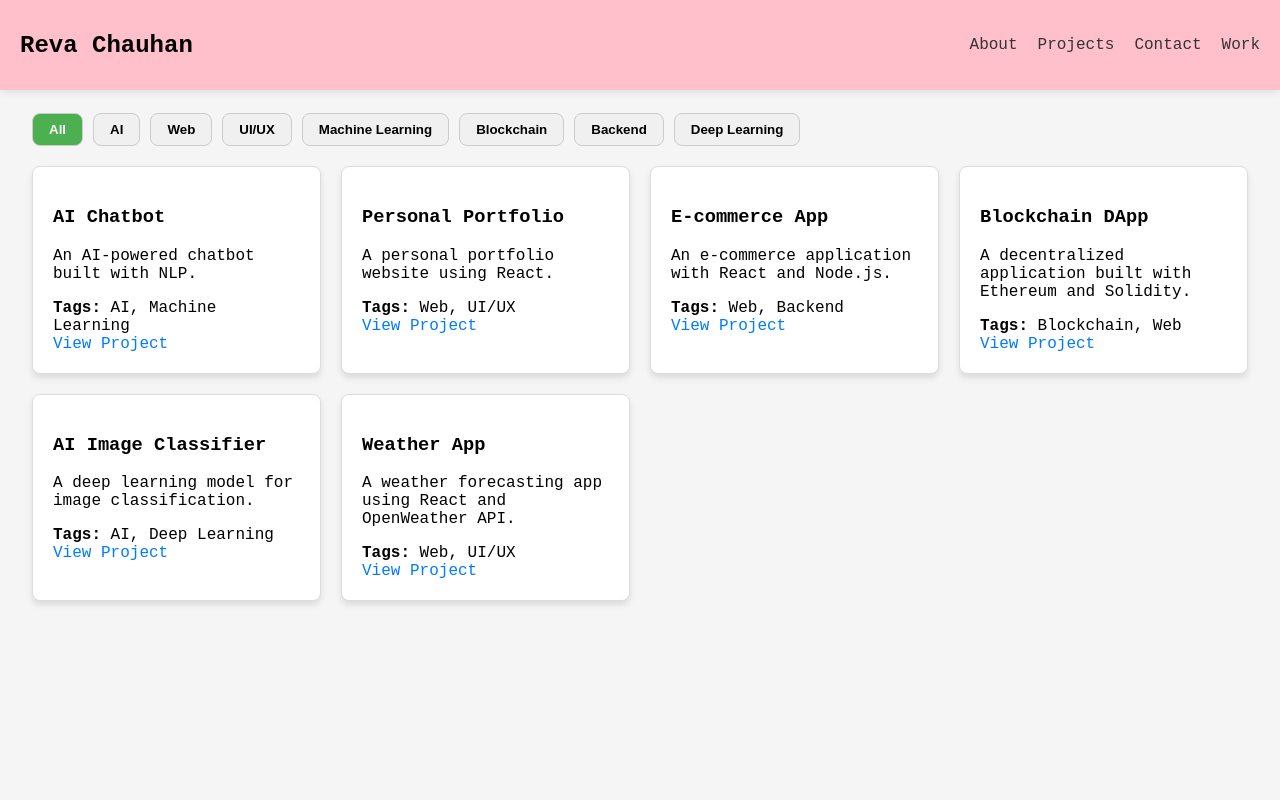
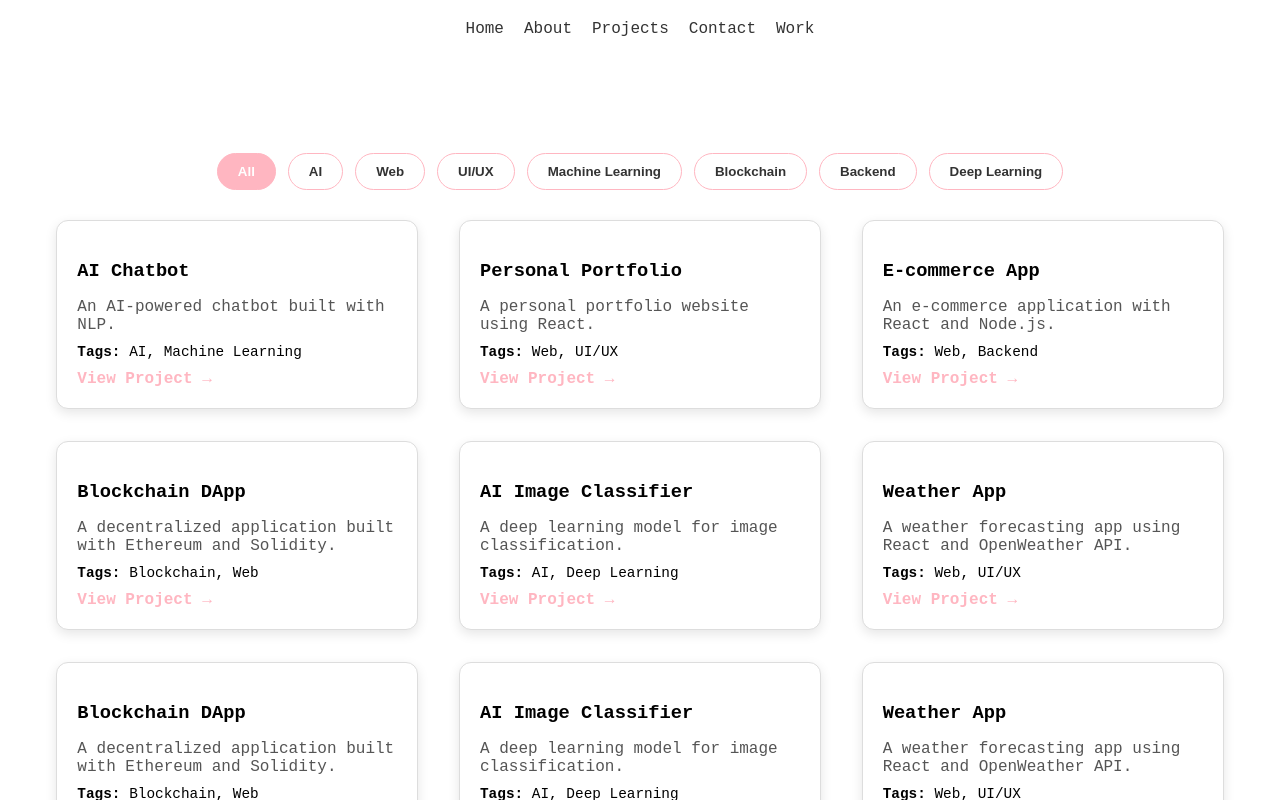
Before and after one commit to RevaLaxmi/RevaWP, a Next.js app: page /projects in a window 1280 px wide. Built offline with nearby package versions, Linux system fonts and the light colour scheme.

Commit message:
projects draft 1 somewhat finalsied

```diff
--- a/package.json
+++ b/package.json
@@ -18,6 +18,7 @@
     "react-force-graph": "^1.47.6",
     "react-icons": "^5.5.0",
     "react-particles": "^2.12.2",
+    "react-tsparticles": "^2.12.2",
     "tsparticles-slim": "^2.12.0"
   },
   "devDependencies": {
--- a/src/app/globals.css
+++ b/src/app/globals.css
@@ -13,7 +13,7 @@ html, body {
   height: 100%; /* Ensures the body takes up full height */
   overflow: hidden; /* Disables both vertical and horizontal scrolling */
   font-family: 'Courier New', monospace;
-  background-color: #F5F5F5 ;
+  background-color: 'pink' ;
 }
 
 /* Prevent overflow in main content area */
@@ -25,15 +25,16 @@ main {
 
 /* Make header sticky at the top */
 header {
-  position: fixed; /* Fixes the header at the top */
+  position: fixed;
   top: 0;
   left: 0;
   right: 0;
   z-index: 100;
-  background-color: white;
+  background-color: transparent;
   padding: 20px;
-  box-shadow: 0 2px 10px rgba(0, 0, 0, 0.1); /* Optional: adds shadow to header */
+  box-shadow: none;
 }
+
 
 /* Set style for the header content */
 header .logo {
--- a/src/components/FlipCard.tsx
+++ b/src/components/FlipCard.tsx
@@ -22,7 +22,7 @@ const FlipCard: React.FC<FlipCardProps> = ({ front, back, style }) => {
         onClick={handleClick}
         style={{
           ...style,
-          backgroundColor: '#FFD6E8',
+          backgroundColor: '#FFB6C1',
           display: 'flex',
           alignItems: 'center',
           justifyContent: 'center',
--- a/src/components/Header.tsx
+++ b/src/components/Header.tsx
@@ -4,11 +4,9 @@ import Link from 'next/link';
 const Header: React.FC = () => {
   return (
     <header style={styles.header}>
-      <div style={styles.logo}>
-        <Link href="/">Reva Chauhan</Link>
-      </div>
       <nav style={styles.nav}>
         <ul style={styles.navList}>
+          <li style={styles.navItem}><Link href="/">Home</Link></li>
           <li style={styles.navItem}><Link href="/about">About</Link></li>
           <li style={styles.navItem}><Link href="/projects">Projects</Link></li>
           <li style={styles.navItem}><Link href="/contact">Contact</Link></li>
@@ -22,15 +20,10 @@ const Header: React.FC = () => {
 const styles = {
   header: {
     display: 'flex',
-    justifyContent: 'space-between',
+    justifyContent: 'center', // center horizontally
     alignItems: 'center',
     padding: '20px',
-    backgroundColor: 'pink',
-    boxShadow: '0 2px 10px rgba(0, 0, 0, 0.1)',
-  },
-  logo: {
-    fontSize: '24px',
-    fontWeight: 'bold',
+    backgroundColor: 'transparent', // blends with background
   },
   nav: {
     display: 'flex',
@@ -39,6 +32,8 @@ const styles = {
     display: 'flex',
     listStyleType: 'none',
     gap: '20px',
+    margin: 0,
+    padding: 0,
   },
   navItem: {
     fontSize: '16px',
--- a/src/components/HomeContent.tsx
+++ b/src/components/HomeContent.tsx
@@ -14,14 +14,14 @@ const HomeContent: React.FC = () => {
         gap: '1rem',
         padding: '1rem',
         boxSizing: 'border-box',
-        marginTop: '40px', // Push content down from the navbar
+        marginTop: '-11px', // Push content down from the navbar
       }}
     >
       {/* Column 1 */}
       <div style={{ flex: 1, display: 'flex', flexDirection: 'column', gap: '1rem' }}>
         <FlipCard front="Q1" back="A1" style={{ width: '100%', height: '350px' }} />
         <FlipCard front="Q2" back="A2" style={{ width: '100%', height: '250px' }} />
-        <FlipCard front="Q3" back="A3" style={{ width: '100%', height: '190px' }} />
+        <FlipCard front="Q3" back="A3" style={{ width: '100%', height: '240px' }} />
       </div>
 
       {/* Column 2 */}
@@ -40,14 +40,14 @@ const HomeContent: React.FC = () => {
             />
           }
           back="A4"
-          style={{ width: '100%', height: '530px' }}
+          style={{ width: '100%', height: '580px' }}
         />
         <FlipCard front="Q5" back="A5" style={{ width: '100%', height: '275px' }} />
       </div>
 
       {/* Column 3 */}
       <div style={{ flex: 1, display: 'flex', flexDirection: 'column' }}>
-        <FlipCard front="Q6" back="A6" style={{ width: '100%', height: '820px' }} />
+        <FlipCard front="Q6" back="A6" style={{ width: '100%', height: '870px' }} />
       </div>
     </div>
   );
--- /dev/null
+++ b/src/components/ParticlesBackground.tsx
@@ -0,0 +1,82 @@
+'use client';
+
+import React from 'react';
+import Particles from 'react-tsparticles';
+import { loadSlim } from 'tsparticles-slim';
+
+const ParticlesBackground = () => {
+  const particlesInit = async (main: any) => {
+    await loadSlim(main);
+  };
+
+  return (
+    <Particles
+      id="tsparticles"
+      init={particlesInit}
+      options={{
+        fullScreen: { enable: false },
+        background: {
+          color: {
+            value: 'transparent', // Ensure background is transparent
+          },
+        },
+        particles: {
+          number: {
+            value: 60,
+          },
+          color: {
+            value: '#ffffff',
+          },
+          links: {
+            enable: true,
+            distance: 150,
+            color: '#ffffff',
+            opacity: 0.3,
+            width: 1,
+          },
+          move: {
+            enable: true,
+            speed: 2,
+            direction: 'none',
+            outModes: {
+              default: 'bounce',
+            },
+          },
+          size: {
+            value: 2,
+          },
+          opacity: {
+            value: 0.5,
+          },
+        },
+        interactivity: {
+          events: {
+            onHover: {
+              enable: true,
+              mode: 'grab',
+            },
+            resize: true,
+          },
+          modes: {
+            grab: {
+              distance: 200,
+              line_linked: {
+                opacity: 1,
+              },
+            },
+          },
+        },
+      }}
+      style={{
+        position: 'absolute',
+        top: 0,
+        left: 0,
+        width: '100vw', // Full width of the viewport
+        height: '100vh', // Full height of the viewport
+        zIndex: -1, // Ensure it's behind all content
+      }}
+    />
+  );
+};
+
+export default ParticlesBackground;
--- a/src/components/ProjectsGrid.tsx
+++ b/src/components/ProjectsGrid.tsx
@@ -1,6 +1,4 @@
-// src/components/ProjectsGrid.tsx
-
-'use client'; // Add this line at the top
+'use client';
 
 import React, { useState } from 'react';
 
@@ -12,6 +10,9 @@ const projects = [
   { id: 4, title: "Blockchain DApp", description: "A decentralized application built with Ethereum and Solidity.", tags: ['Blockchain', 'Web'], link: "https://github.com/blockchain-dapp" },
   { id: 5, title: "AI Image Classifier", description: "A deep learning model for image classification.", tags: ['AI', 'Deep Learning'], link: "https://github.com/ai-image-classifier" },
   { id: 6, title: "Weather App", description: "A weather forecasting app using React and OpenWeather API.", tags: ['Web', 'UI/UX'], link: "https://github.com/weather-app" },
+  { id: 7, title: "Blockchain DApp", description: "A decentralized application built with Ethereum and Solidity.", tags: ['Blockchain', 'Web'], link: "https://github.com/blockchain-dapp" },
+  { id: 8, title: "AI Image Classifier", description: "A deep learning model for image classification.", tags: ['AI', 'Deep Learning'], link: "https://github.com/ai-image-classifier" },
+  { id: 9, title: "Weather App", description: "A weather forecasting app using React and OpenWeather API.", tags: ['Web', 'UI/UX'], link: "https://github.com/weather-app" }
 ];
 
 const availableTags = ['All', 'AI', 'Web', 'UI/UX', 'Machine Learning', 'Blockchain', 'Backend', 'Deep Learning'];
@@ -31,22 +32,28 @@ const ProjectsGrid: React.FC = () => {
   };
 
   return (
-    <div>
+    <div style={{ position: 'relative', padding: '40px 20px', maxWidth: '1200px', margin: '0 auto', overflow: 'hidden' }}>
+      {/* Background Particles */}
+      {/* Main Content */}
+      <div style={{ position: 'relative', zIndex: 1 }}>
         {/* Filter Bar */}
-      <div style={{ marginBottom: '20px', display: 'flex', gap: '10px' }}>
+        <div style={{ marginBottom: '30px', display: 'flex', flexWrap: 'wrap', justifyContent: 'center', gap: '12px' }}>
           {availableTags.map(tag => (
             <button
               key={tag}
               onClick={() => handleTagClick(tag)}
               style={{
-              padding: '8px 16px',
-              border: '1px solid #ccc',
-              backgroundColor: selectedTag === tag ? '#4CAF50' : '#f0f0f0',
-              color: selectedTag === tag ? 'white' : 'black',
-              borderRadius: '8px',
+                padding: '10px 20px',
+                border: '1px solid #FFB6C1', // Pink border for unselected tags
+                backgroundColor: selectedTag === tag ? '#FFB6C1' : 'white', // Pink background for selected tag
+                color: selectedTag === tag ? 'white' : '#333',
+                borderRadius: '20px',
                 cursor: 'pointer',
-              fontWeight: 'bold',
+                fontWeight: '600',
+                transition: 'all 0.3s ease',
               }}
+              onMouseEnter={e => (e.currentTarget.style.backgroundColor = selectedTag === tag ? '#FFB6C1' : '#FFB6C1')} // Hover pink shade
+              onMouseLeave={e => (e.currentTarget.style.backgroundColor = selectedTag === tag ? '#FFB6C1' : 'white')} // Revert to white when not selected
             >
               {tag}
             </button>
@@ -54,31 +61,45 @@ const ProjectsGrid: React.FC = () => {
         </div>
 
         {/* Project Grid */}
-      <div style={{ display: 'grid', gridTemplateColumns: 'repeat(auto-fill, minmax(250px, 1fr))', gap: '20px' }}>
+        <div style={{
+          display: 'grid',
+          gridTemplateColumns: 'repeat(auto-fill, minmax(300px, 1fr))',
+          gap: '32px',
+          justifyItems: 'center',
+        }}>
           {filterProjects(selectedTag).map(project => (
             <div
               key={project.id}
               style={{
                 padding: '20px',
                 border: '1px solid #ddd',
-              borderRadius: '8px',
-              boxShadow: '0 4px 6px rgba(0, 0, 0, 0.1)',
+                borderRadius: '12px',
+                boxShadow: '0 4px 12px rgba(0, 0, 0, 0.1)',
                 backgroundColor: 'white',
-              transition: 'transform 0.3s ease',
+                transition: 'transform 0.3s ease, box-shadow 0.3s ease',
+                width: '100%',
+                maxWidth: '320px',
               }}
-            onMouseEnter={(e) => e.currentTarget.style.transform = 'scale(1.05)'}
-            onMouseLeave={(e) => e.currentTarget.style.transform = 'scale(1)'}
+              onMouseEnter={(e) => {
+                e.currentTarget.style.transform = 'scale(1.03)';
+                e.currentTarget.style.boxShadow = '0 6px 20px rgb(255, 182, 193)';
+              }}
+              onMouseLeave={(e) => {
+                e.currentTarget.style.transform = 'scale(1)';
+                e.currentTarget.style.boxShadow = '0 4px 12px rgba(0, 0, 0, 0.1)';
+              }}
             >
-            <h3>{project.title}</h3>
-            <p>{project.description}</p>
-            <div>
-              <strong>Tags: </strong>{project.tags.join(', ')}
+              <h3 style={{ marginBottom: '10px' }}>{project.title}</h3>
+              <p style={{ marginBottom: '10px', color: '#555' }}>{project.description}</p>
+              <div style={{ fontSize: '0.9rem', marginBottom: '10px' }}>
+                <strong>Tags:</strong> {project.tags.join(', ')}
               </div>
-            <a href={project.link} target="_blank" style={{ color: '#007bff', textDecoration: 'none' }}>
-              View Project
+              <a href={project.link} target="_blank" rel="noopener noreferrer" style={{ color: '#FFB6C1', textDecoration: 'none', fontWeight: 'bold' }}>
+                View Project →
               </a>
             </div>
           ))}
+        </div>
       </div>
     </div>
   );
```
Also changed, not shown: 1 other file (tests, documents, lock files or other folders). Lines whose indentation alone changed are shown as unchanged.
